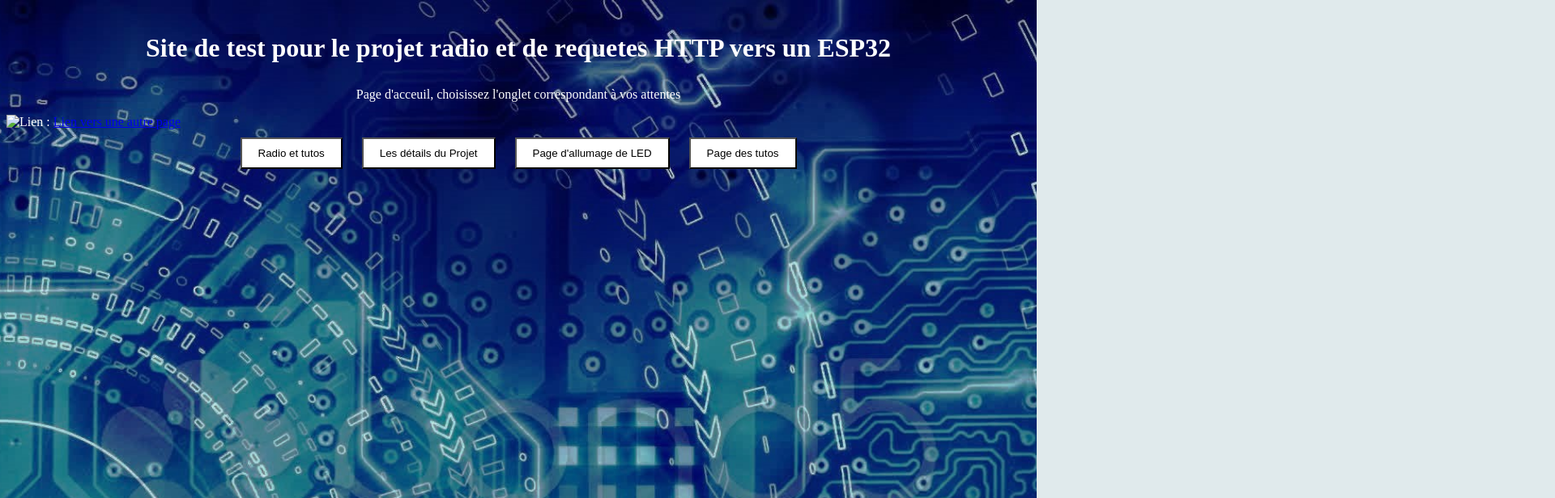
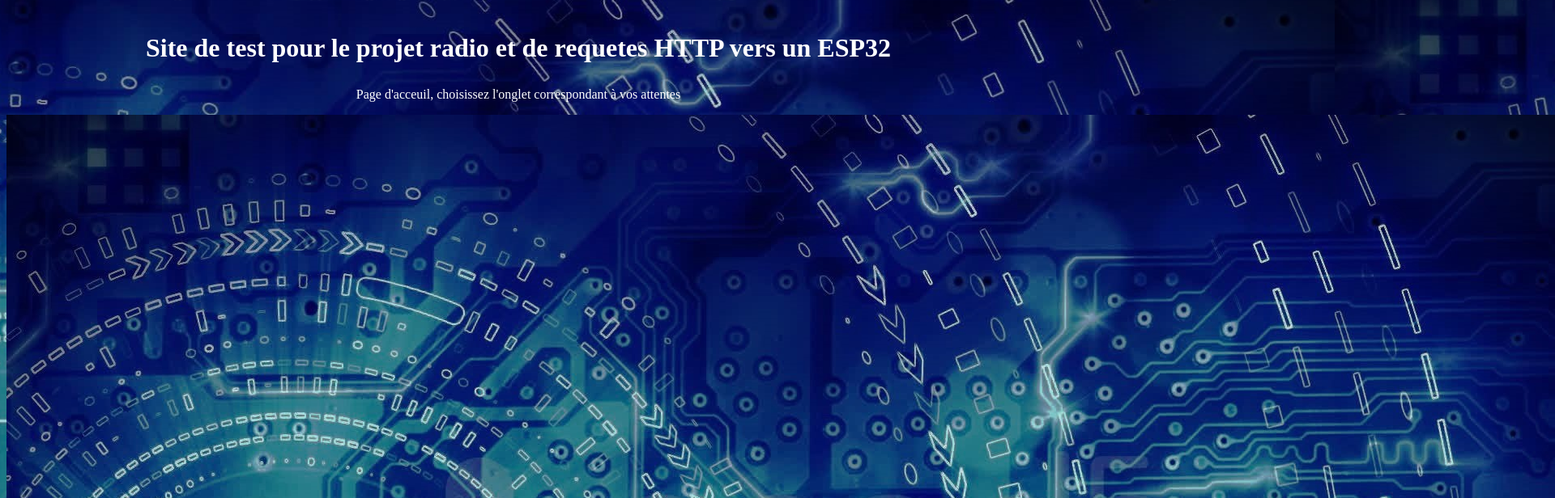
Before and after one commit to Jejeelectronique/MonSiteWeb, a plain HTML site: page Radio.html in a window 1280 px wide. Shown: the top 616 px of the page at 81% size, 1920 px wide, since content can reach past the window. Drawn offline with Linux system fonts and the light colour scheme.

Commit message:
Update Radio.html

```diff
--- a/Radio.html
+++ b/Radio.html
@@ -11,7 +11,7 @@
     <h1>
         Site de test pour le projet radio et de requetes HTTP vers un ESP32</h1>
     <p>Page d'acceuil, choisissez l'onglet correspondant à vos attentes</p>
-    <img src="free-nature-images.jpg" alt="Lien : ">
+    <img src="ElecBackground.jpg" alt="Lien : ">
     <a href="page1.html">Lien vers une autre page</a>
     <div class="tabs">
         <button class="tablink" onclick="openTab('ProjetRadio')">Radio et tutos</button>
```
